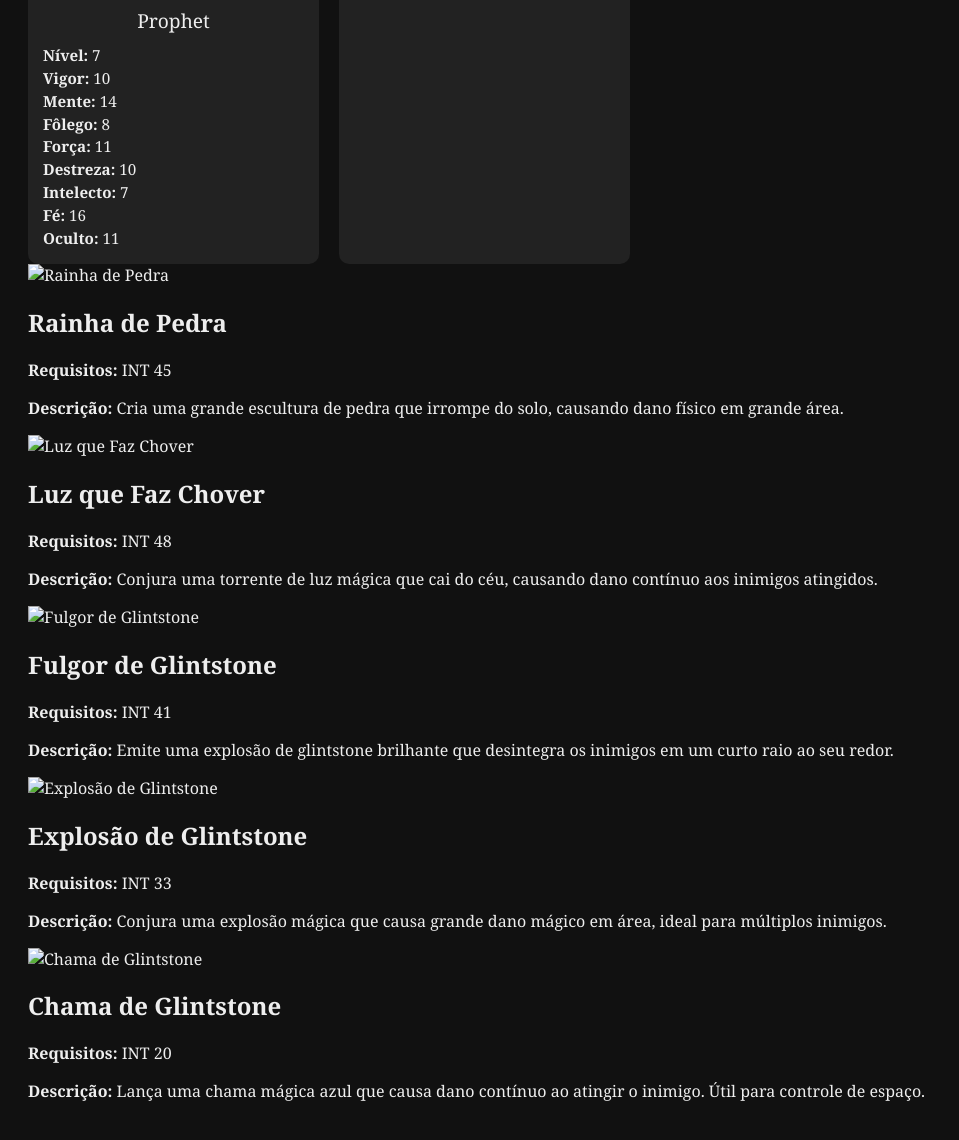
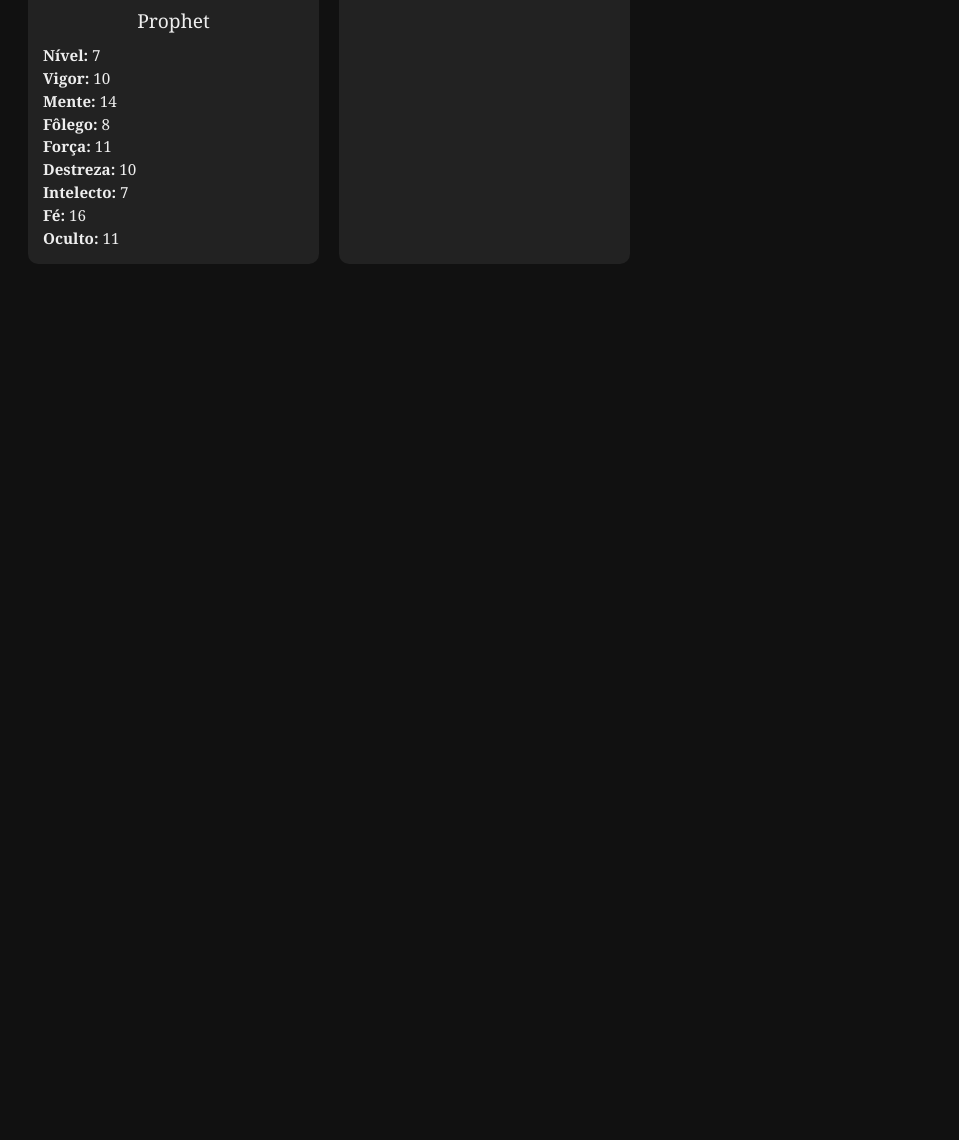
Before and after one commit to malfeitora/CLASSES2, a plain HTML site: page index.html in a window 1280 px wide. Shown: the part 1766-2906 px from the top of the page, without its empty margins (0-959 px from the left). After the commit the page ends 2058 px from the top, so only its background shows below. Drawn offline with Linux system fonts and the light colour scheme.

Commit message:
Update index.html

```diff
--- a/index.html
+++ b/index.html
@@ -224,47 +224,3 @@
   </div>
 </body>
                  </html>
-                 <div class="feitiço">
-  <img src="imagens/rainha_de_pedra.png" alt="Rainha de Pedra">
-  <div class="detalhes">
-    <h2>Rainha de Pedra</h2>
-    <p class="requisitos"><strong>Requisitos:</strong> INT 45</p>
-    <p><strong>Descrição:</strong> Cria uma grande escultura de pedra que irrompe do solo, causando dano físico em grande área.</p>
-  </div>
-</div>
-
-<div class="feitiço">
-  <img src="imagens/luz_que_faz_chover.png" alt="Luz que Faz Chover">
-  <div class="detalhes">
-    <h2>Luz que Faz Chover</h2>
-    <p class="requisitos"><strong>Requisitos:</strong> INT 48</p>
-    <p><strong>Descrição:</strong> Conjura uma torrente de luz mágica que cai do céu, causando dano contínuo aos inimigos atingidos.</p>
-  </div>
-</div>
-
-<div class="feitiço">
-  <img src="imagens/fulgor_de_glintstone.png" alt="Fulgor de Glintstone">
-  <div class="detalhes">
-    <h2>Fulgor de Glintstone</h2>
-    <p class="requisitos"><strong>Requisitos:</strong> INT 41</p>
-    <p><strong>Descrição:</strong> Emite uma explosão de glintstone brilhante que desintegra os inimigos em um curto raio ao seu redor.</p>
-  </div>
-</div>
-
-<div class="feitiço">
-  <img src="imagens/explosao_de_glintstone.png" alt="Explosão de Glintstone">
-  <div class="detalhes">
-    <h2>Explosão de Glintstone</h2>
-    <p class="requisitos"><strong>Requisitos:</strong> INT 33</p>
-    <p><strong>Descrição:</strong> Conjura uma explosão mágica que causa grande dano mágico em área, ideal para múltiplos inimigos.</p>
-  </div>
-</div>
-
-<div class="feitiço">
-  <img src="imagens/chama_de_glintstone.png" alt="Chama de Glintstone">
-  <div class="detalhes">
-    <h2>Chama de Glintstone</h2>
-    <p class="requisitos"><strong>Requisitos:</strong> INT 20</p>
-    <p><strong>Descrição:</strong> Lança uma chama mágica azul que causa dano contínuo ao atingir o inimigo. Útil para controle de espaço.</p>
-  </div>
-</div>
```
